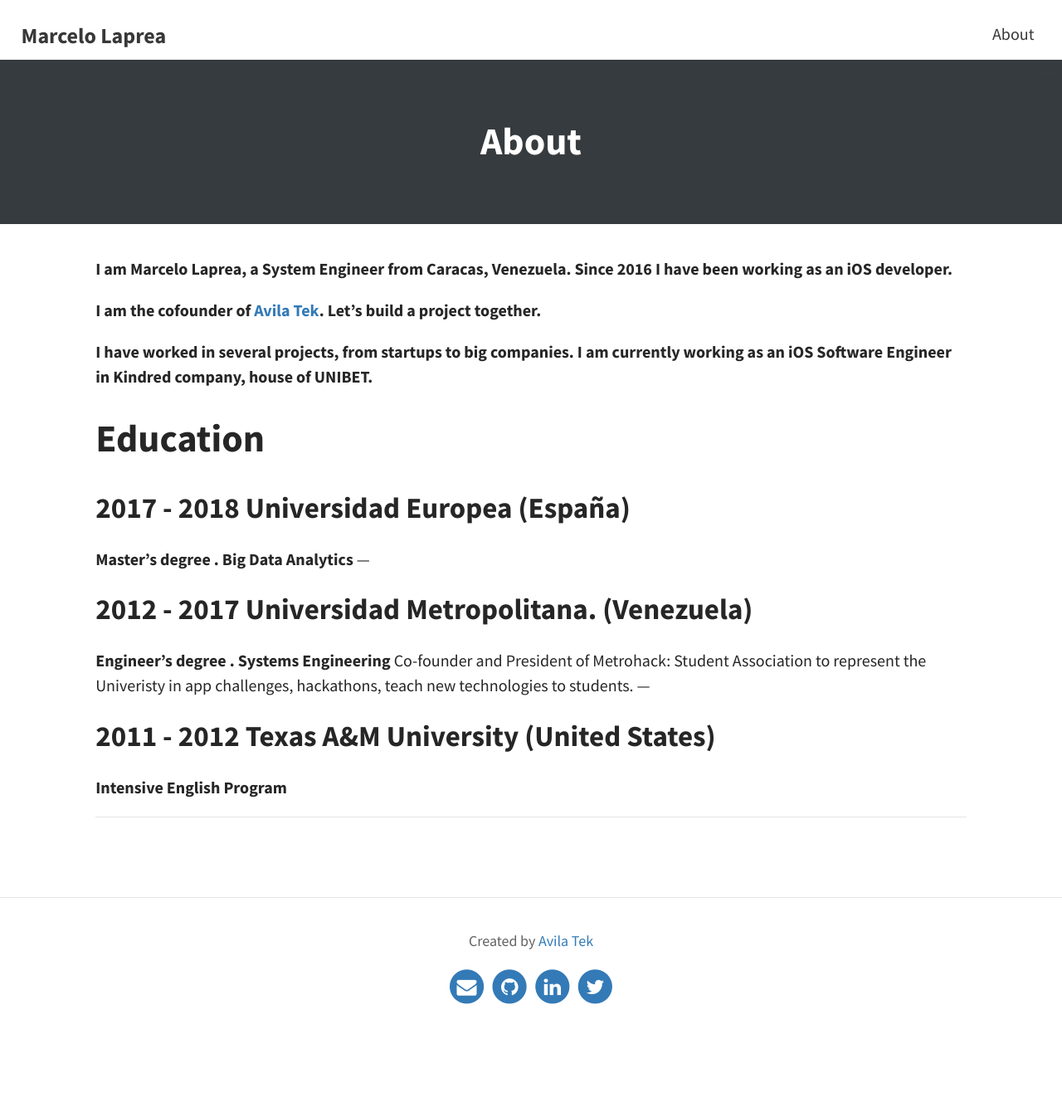
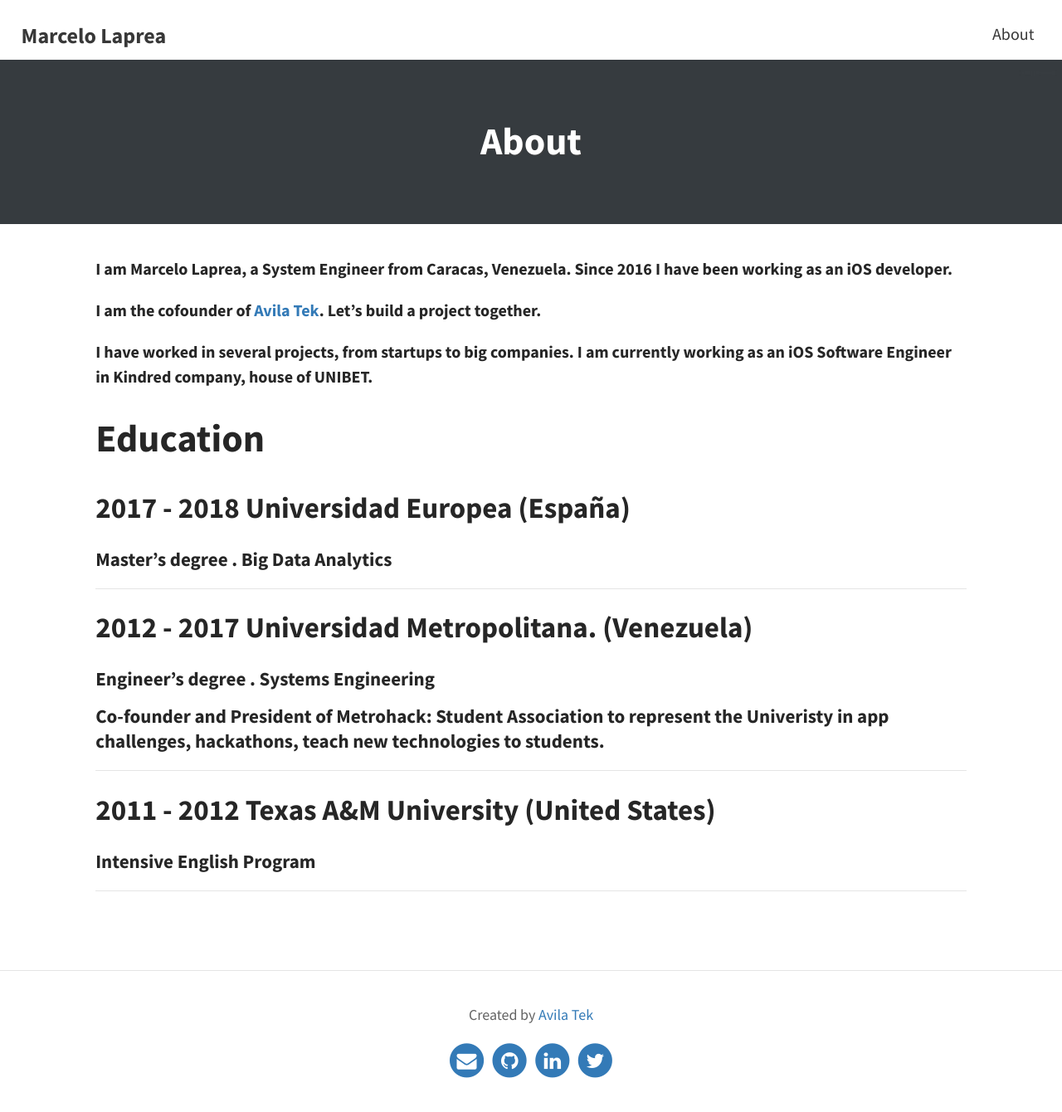
Before and after one commit to lapreamarcelo/lapreamarcelo.github.io, a Jekyll site: the page built from pages/about.md, in a window 1280 px wide. Shown: the whole page at 83% size. Built offline with Jekyll 4.4.1, drawn with Linux system fonts in a browser that asks for light colours; before the commit the page ends 1251 px from its top, so only the background shows below that.

```diff
--- a/pages/about.md
+++ b/pages/about.md
@@ -14,15 +14,15 @@ feature-img: "assets/img/gray.jpg"
 # Education
 
 ## **2017 - 2018** Universidad Europea (España)
-**Master's degree . Big Data Analytics**
+#### Master's degree . Big Data Analytics
 ---
 
 ## **2012 - 2017**  Universidad Metropolitana. (Venezuela)
-**Engineer's degree . Systems Engineering**
-Co-founder and President of Metrohack: Student Association to represent the Univeristy in app challenges, hackathons, teach new technologies to students.
+#### Engineer's degree . Systems Engineering
+#### Co-founder and President of Metrohack: Student Association to represent the Univeristy in app challenges, hackathons, teach new technologies to students.
 ---
 
 ## **2011 - 2012** Texas A&M University (United States)
-**Intensive English Program**
+#### Intensive English Program
 
 ---
```
